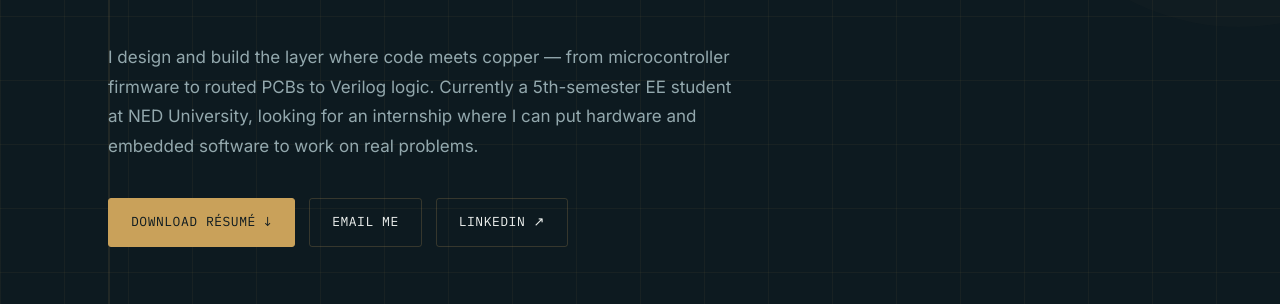
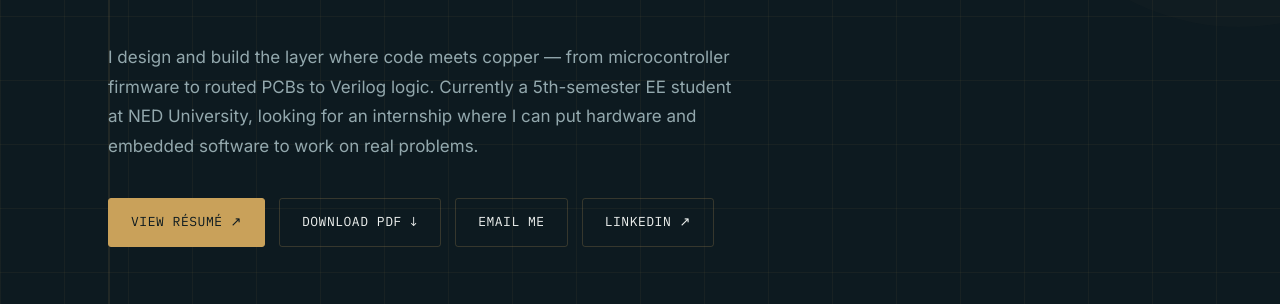
Before and after one commit to Hamzanaeem-61/Portfolio, a plain HTML site: page index.html in a window 1280 px wide. Shown: the part 496-800 px from the top of the page. Drawn offline with Linux system fonts and the light colour scheme.

Commit message:
added view resume option

```diff
--- a/index.html
+++ b/index.html
@@ -339,7 +339,8 @@
         real problems.
       </p>
       <div class="hero-actions">
-        <a class="btn btn-primary" href="Hamza_Naeem_Janjua_Resume.pdf" download aria-label="Download Hamza Naeem Janjua's résumé as a PDF">Download résumé <span aria-hidden="true">↓</span></a>
+        <a class="btn btn-primary" href="Hamza_Naeem_Janjua_Resume.pdf" target="_blank" rel="noopener" aria-label="View Hamza Naeem Janjua's résumé as a PDF in a new tab">View résumé <span aria-hidden="true">↗</span></a>
+        <a class="btn btn-ghost" href="Hamza_Naeem_Janjua_Resume.pdf" download>Download PDF <span aria-hidden="true">↓</span></a>
         <a class="btn btn-ghost" href="mailto:hamza06naeem06@gmail.com">Email Me</a>
         <a class="btn btn-ghost" href="https://linkedin.com/in/hamza-naeem-a62a7b369" target="_blank" rel="noopener">LinkedIn ↗</a>
       </div>
@@ -544,8 +545,9 @@
               software roles. Based in Karachi — happy to work remote or on-site.
             </p>
             <div class="hero-actions" style="margin-top:28px;">
-              <a class="btn btn-primary" href="mailto:hamza06naeem06@gmail.com">Email Me</a>
-              <a class="btn btn-ghost" href="Hamza_Naeem_Janjua_Resume.pdf" download>Download résumé <span aria-hidden="true">↓</span></a>
+              <a class="btn btn-primary" href="Hamza_Naeem_Janjua_Resume.pdf" target="_blank" rel="noopener">View résumé <span aria-hidden="true">↗</span></a>
+              <a class="btn btn-ghost" href="Hamza_Naeem_Janjua_Resume.pdf" download>Download PDF <span aria-hidden="true">↓</span></a>
+              <a class="btn btn-ghost" href="mailto:hamza06naeem06@gmail.com">Email Me</a>
             </div>
           </div>
           <ul class="contact-list">
```
